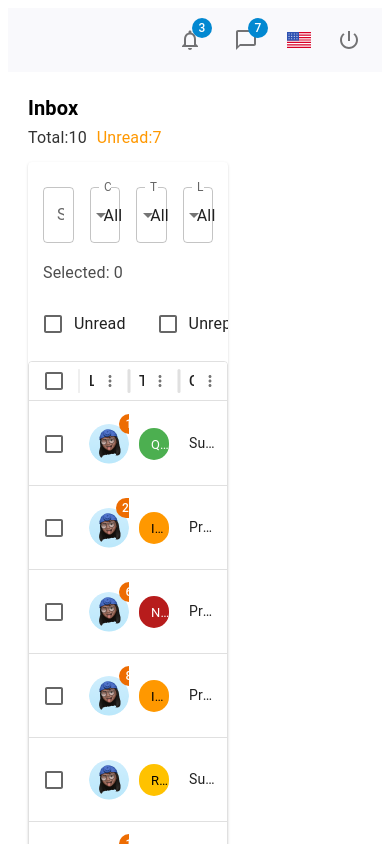
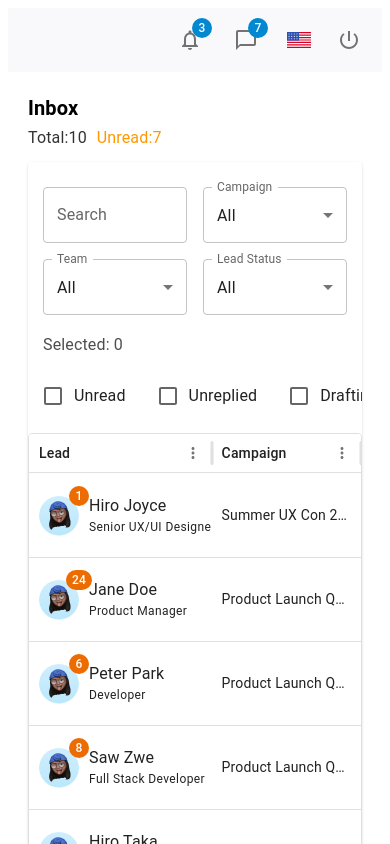
Before and after one commit to sawzwe/salesmindai_test, a Next.js app: page /pages/inbox in a window 390 px wide. Shown: the top 844 px of the page. Built offline with nearby package versions, Linux system fonts and the light colour scheme.

Commit message:
Mobile Responsive, Tired latest chat

```diff
--- a/app/components/inbox/Datagrid.jsx
+++ b/app/components/inbox/Datagrid.jsx
@@ -15,13 +15,19 @@ import {
   Select,
   MenuItem,
   Card,
+  Drawer,
+  IconButton,
 } from "@mui/material";
 import dummyData from "@/app/dummyData/dummydata";
 import { styled, useTheme } from "@mui/material/styles";
+import useMediaQuery from "@mui/material/useMediaQuery";
 import Message from "./Message";
+import CloseIcon from "@mui/icons-material/Close";
+import MoreVertIcon from "@mui/icons-material/MoreVert";
 
 export default function Datagrid() {
   const theme = useTheme();
+  const isSmallScreen = useMediaQuery(theme.breakpoints.down("md"));
   const [selectedRowId, setSelectedRowId] = useState(null);
   const [selectionModel, setSelectionModel] = useState([]);
   const [filters, setFilters] = useState({
@@ -33,9 +39,18 @@ export default function Datagrid() {
     team: "All",
     leadStatus: "All",
   });
+  const [isDrawerOpen, setDrawerOpen] = useState(false);
+
+  const handleDrawerClose = () => {
+    setDrawerOpen(false);
+    setSelectedRowId(null);
+  };
 
   const handleRowClick = (params) => {
     setSelectedRowId(params.id);
+    if (isSmallScreen) {
+      setDrawerOpen(true);
+    }
   };
 
   const columns = [
@@ -129,7 +144,7 @@ export default function Datagrid() {
       },
     },
 
-    { field: "campaign", headerName: "Campaign", flex: 0.3 },
+    { field: "campaign", headerName: "Campaign", flex: 0.25 },
     {
       field: "Sender",
       headerName: "Sender",
@@ -143,13 +158,61 @@ export default function Datagrid() {
             height: "100%",
           }}
         >
-
           <Avatar alt={params.row.senderName} src={params.row.senderpfp} />
-
         </Box>
       ),
     },
     { field: "lastMessage", headerName: "Last Message", flex: 0.15 },
+    {
+      flex: 0.05,
+      renderCell: (params) => (
+        <IconButton>
+          <MoreVertIcon />
+        </IconButton>
+      ),
+    },
+  ];
+
+  const mobileColumns = [
+    {
+      field: "name",
+      headerName: "Lead",
+      flex: 0.55,
+      renderCell: (params) => (
+        <Box
+          sx={{
+            display: "flex",
+            flexDirection: "row",
+            alignItems: "center",
+            height: "100%",
+          }}
+        >
+          <Badge
+            badgeContent={params.row.unreadMessages}
+            color="warning"
+            anchorOrigin={{
+              vertical: "top",
+              horizontal: "right",
+            }}
+          >
+            <Avatar alt={params.row.name} src={params.row.pfp_url} />
+          </Badge>
+          <Box
+            sx={{
+              display: "flex",
+              flexDirection: "column",
+              justifyContent: "center",
+              ml: "10px",
+            }}
+          >
+            <Typography variant="body1">{params.row.name}</Typography>
+            <Typography variant="caption">{params.row.role}</Typography>
+          </Box>
+        </Box>
+      ),
+    },
+
+    { field: "campaign", headerName: "Campaign", flex: 0.45 },
   ];
 
   const handleFilterChange = (event) => {
@@ -219,7 +282,6 @@ export default function Datagrid() {
     lastMessage: `${entry.lastMessage.time}`,
   }));
 
-
   // Function to close the chat
   const handleCloseChat = () => {
     setSelectedRowId(null);
@@ -247,17 +309,17 @@ export default function Datagrid() {
         </Box>
 
         <Box sx={{ display: "flex", flexDirection: "row", gap: "10px" }}>
-          <Card sx={{ width: "55vw" ,maxWidth: "60%" }}>
+          <Card sx={{ width: isSmallScreen ? "100%" : "60%" }}>
             <Box>
               <Box sx={{ ml: "15px", mr: "15px", mt: "25px" }}>
                 <Box
                   sx={{
                     display: "flex",
+                    flexWrap: "wrap", // Allow the items to wrap into the next row
                     gap: 2,
                     mb: 2,
                     alignItems: "center",
                     justifyContent: "space-between",
-                    width: "100%",
                   }}
                 >
                   <TextField
@@ -267,9 +329,9 @@ export default function Datagrid() {
                     label="Search"
                     variant="outlined"
                     placeholder="Name, company or title"
-                    sx={{ flex: 1 }}
+                    sx={{ flex: isSmallScreen ? "1 1 45%" : "1" }} // Adjust flex basis to control width
                   />
-                  <FormControl sx={{ flex: 1 }}>
+                  <FormControl sx={{ flex: isSmallScreen ? "1 1 45%" : "1" }}>
                     <InputLabel>Campaign</InputLabel>
                     <Select
                       name="campaign"
@@ -286,7 +348,8 @@ export default function Datagrid() {
                     </Select>
                   </FormControl>
 
-                  <FormControl sx={{ flex: 1 }}>
+                  <FormControl sx={{ flex: isSmallScreen ? "1 1 45%" : "1" }}>
+                    {" "}
                     <InputLabel>Team</InputLabel>
                     <Select
                       name="team"
@@ -298,7 +361,8 @@ export default function Datagrid() {
                       {/* Add other <MenuItem> elements here for other team options */}
                     </Select>
                   </FormControl>
-                  <FormControl sx={{ flex: 1 }}>
+                  <FormControl sx={{ flex: isSmallScreen ? "1 1 45%" : "1" }}>
+                    {" "}
                     <InputLabel>Lead Status</InputLabel>
                     <Select
                       name="leadStatus"
@@ -336,10 +400,11 @@ export default function Datagrid() {
                   ))}
                 </Box>
               </Box>
+
               <DataGrid
                 rows={filteredrows}
-                columns={columns}
-                checkboxSelection
+                columns={isSmallScreen ? mobileColumns : columns}
+                checkboxSelection={!isSmallScreen}
                 pageSize={5}
                 rowsPerPageOptions={[5]}
                 pagination
@@ -359,10 +424,29 @@ export default function Datagrid() {
               />
             </Box>
           </Card>
+
+          {isSmallScreen ? (
+            <Drawer
+              anchor="bottom"
+              open={isDrawerOpen}
+              onClose={handleDrawerClose}
+            >
               {selectedRowId && (
-            <Card sx={{ flexGrow: 1, maxWidth: "40%" }}>
-              <Message selectedId={selectedRowId} onCloseChat={handleCloseChat} />
+                <Message
+                  selectedId={selectedRowId}
+                  onCloseChat={handleDrawerClose}
+                />
+              )}
+            </Drawer>
+          ) : (
+            selectedRowId && (
+              <Card sx={{ width: "40%" }}>
+                <Message
+                  selectedId={selectedRowId}
+                  onCloseChat={handleDrawerClose}
+                />
               </Card>
+            )
           )}
         </Box>
       </Box>
```
Also changed, not shown: app/components/inbox/Message.jsx (+40 -35 lines). Lines whose indentation alone changed are shown as unchanged.
